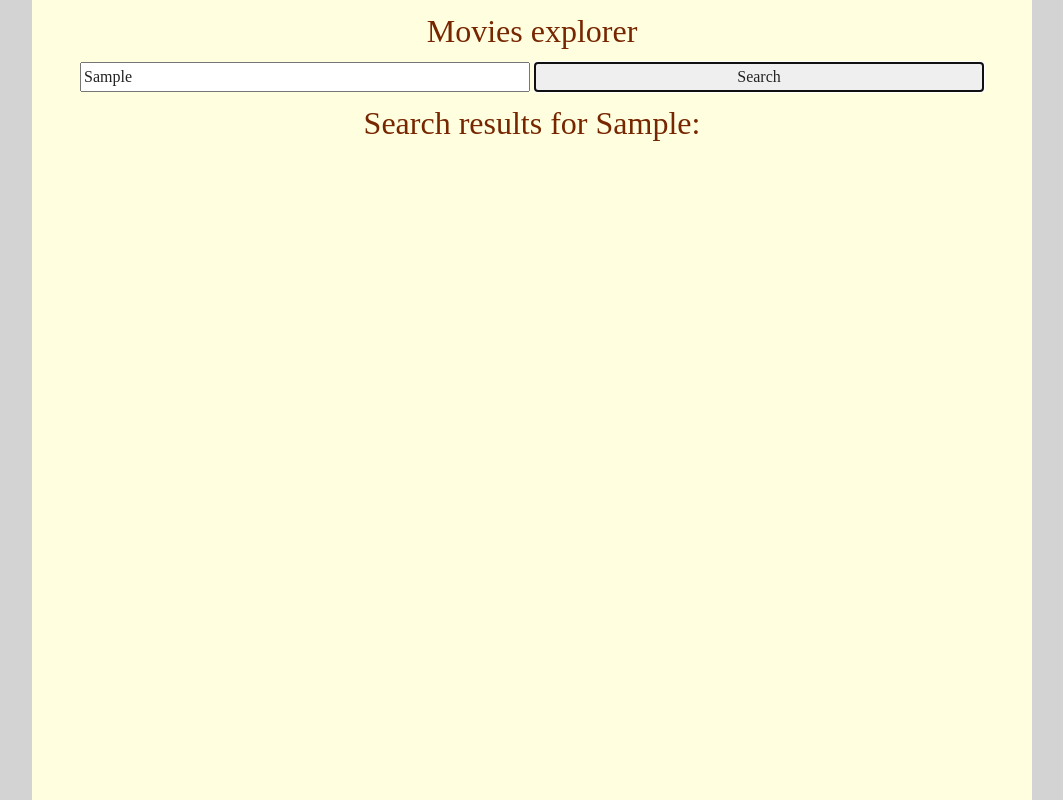
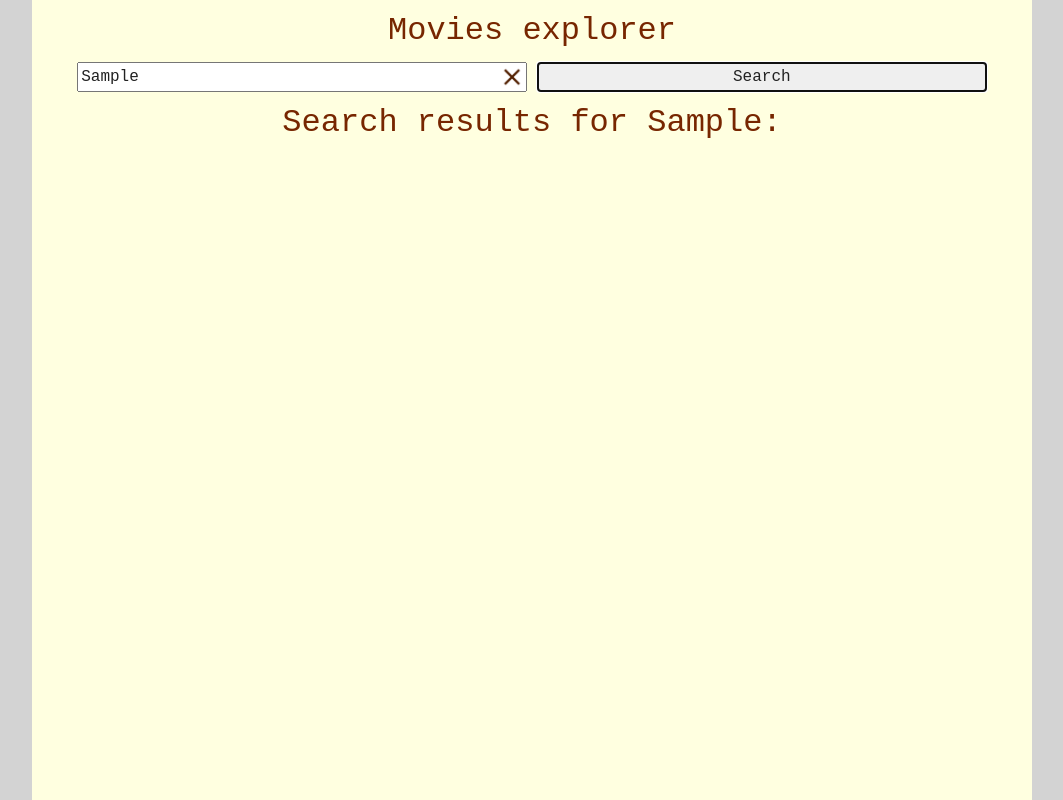
Before and after one commit to yhlukhov/films-list, a website: page app/index.html in a window 1280 px wide. Both pictures are taken after typing "Sample" into the empty fields and a click on the button "Search". Shown: the whole page, without its empty margins (108-1171 px from the left). Drawn offline with nearby package versions, Linux system fonts and the light colour scheme; files that its build step writes are made by us from their sources; no server answers; files whose address does not match are found by name.

Commit message:
fixed fonts display and pagination counter

```diff
--- a/app/index.html
+++ b/app/index.html
@@ -35,7 +35,10 @@
         </div>
         <h1>Movies explorer</h1>
         <div class="topControls">
-            <input id="input" type="text" value="" placeholder="Write movie name here...">
+            <label for="input">
+                <input id="input" type="text" value="" placeholder="Write movie name here..." oninput="showClearIcon()">
+                <span onclick="clearText()"><img src="images/close.png" alt="close"></span>
+            </label>
             <button id="search" onclick="search()">Search</button>
         </div>
         <h1 id="searchTitle"></h1>
--- a/app/scripts/main.js
+++ b/app/scripts/main.js
@@ -85,6 +85,7 @@ function prevPage() {
     let moviesArray = JSON.parse(xhr.response).Search
     for (let m of moviesArray) addMovie(m)
     if (pageId()==1) $('.prev').hide()
+    $('.current').text(`Page: ${pageId()}`)
 }
 
 function nextPage() {
@@ -96,4 +97,13 @@ function nextPage() {
     let moviesArray = JSON.parse(xhr.response).Search
     for (let m of moviesArray) addMovie(m)
     if (pageId()==1) $('.prev').hide()
+    $('.current').text(`Page: ${pageId()}`)
 }
+
+function showClearIcon() {
+    $('label span').show()
+}
+function clearText() {
+    $('#input').val('')
+    $('label span').hide()
+}
--- /dev/null
+++ b/app/styles/base/_fonts.scss
@@ -0,0 +1,4 @@
+@font-face {
+    font-family: 'major';
+    src: url('../../fonts/MajorMonoDisplay-Regular.ttf');
+}
--- a/app/styles/base/_main.scss
+++ b/app/styles/base/_main.scss
@@ -1,6 +1,7 @@
 body {
     background-color: lightgrey;
     color: rgb(119, 38, 0);
+    font-family: 'Courier New', Courier, monospace;
 }
 
 h1 {
@@ -37,6 +38,18 @@ p span {
     font-weight: bold;
 }
 
+label span {
+    position: absolute;
+    right: 0px;
+    cursor: pointer;
+    display: none;
+}
+
+span img {
+    width: 30px;
+    height: 30px;
+}
+
 td {
     padding-bottom: 5px;
     padding-right: 15px;
@@ -65,9 +78,15 @@ section {
 }
 
 input {
-    width: 45%;
+    width: 100%;
     height: 30px;
 }
+
+label {
+    width: 45%;
+    position: relative;
+}
+
 button {
     height: 30px;
 }
@@ -110,6 +129,10 @@ button {
     margin-left: 15px;
 }
 
+.poster img {
+    max-width: 230px;
+}
+
 .paginator {
     display: none;
     justify-content: center;
--- a/app/styles/main.scss
+++ b/app/styles/main.scss
@@ -1,2 +1,3 @@
 @import 'base/base';
 @import 'base/main';
+@import 'base/fonts';
```
Also changed, not shown: gulpfile.js (+12 -1 lines), app/fonts/MajorMonoDisplay-Regular.ttf (added), app/fonts/Underdog-Regular.ttf (added), app/images/close.png (added).
